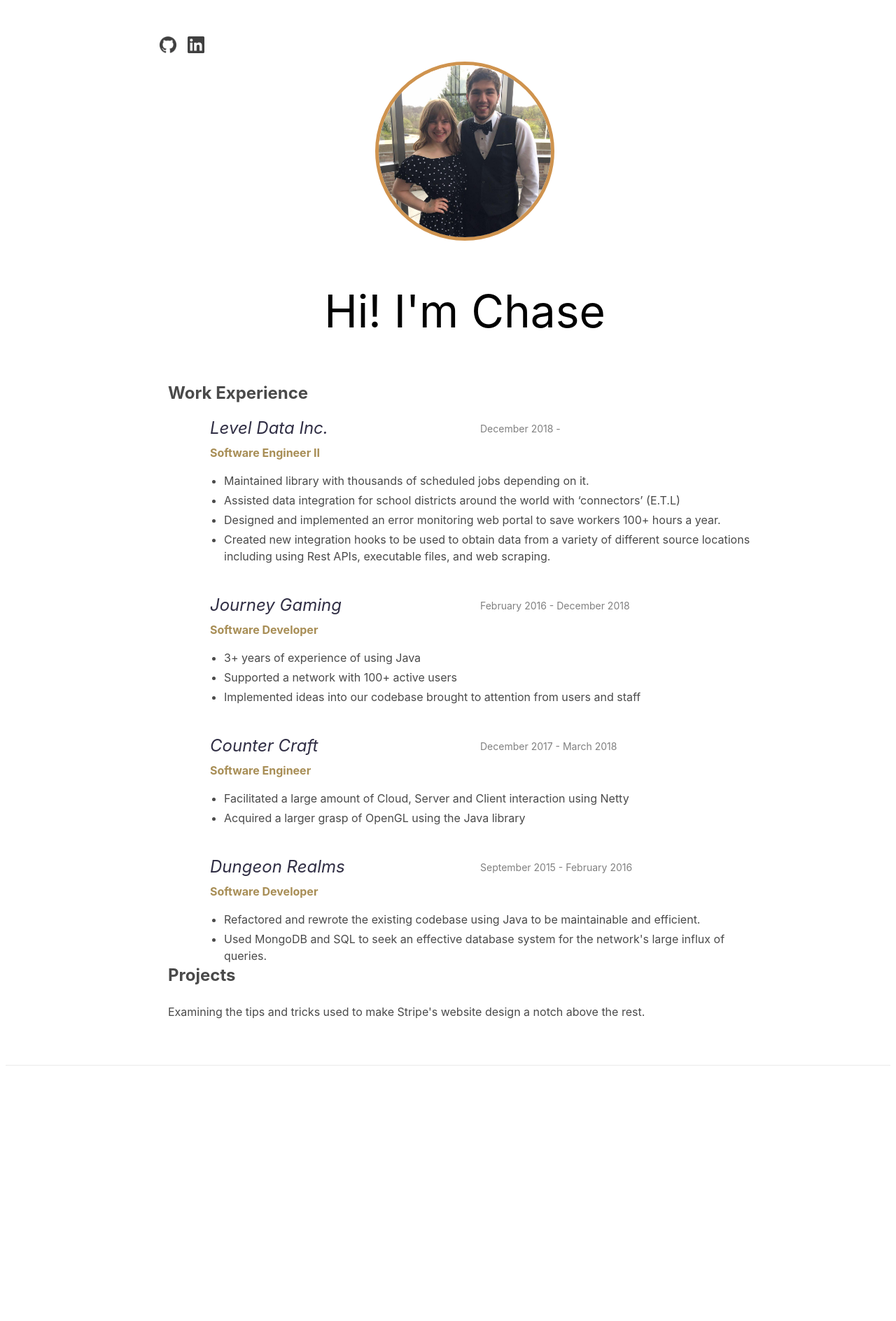
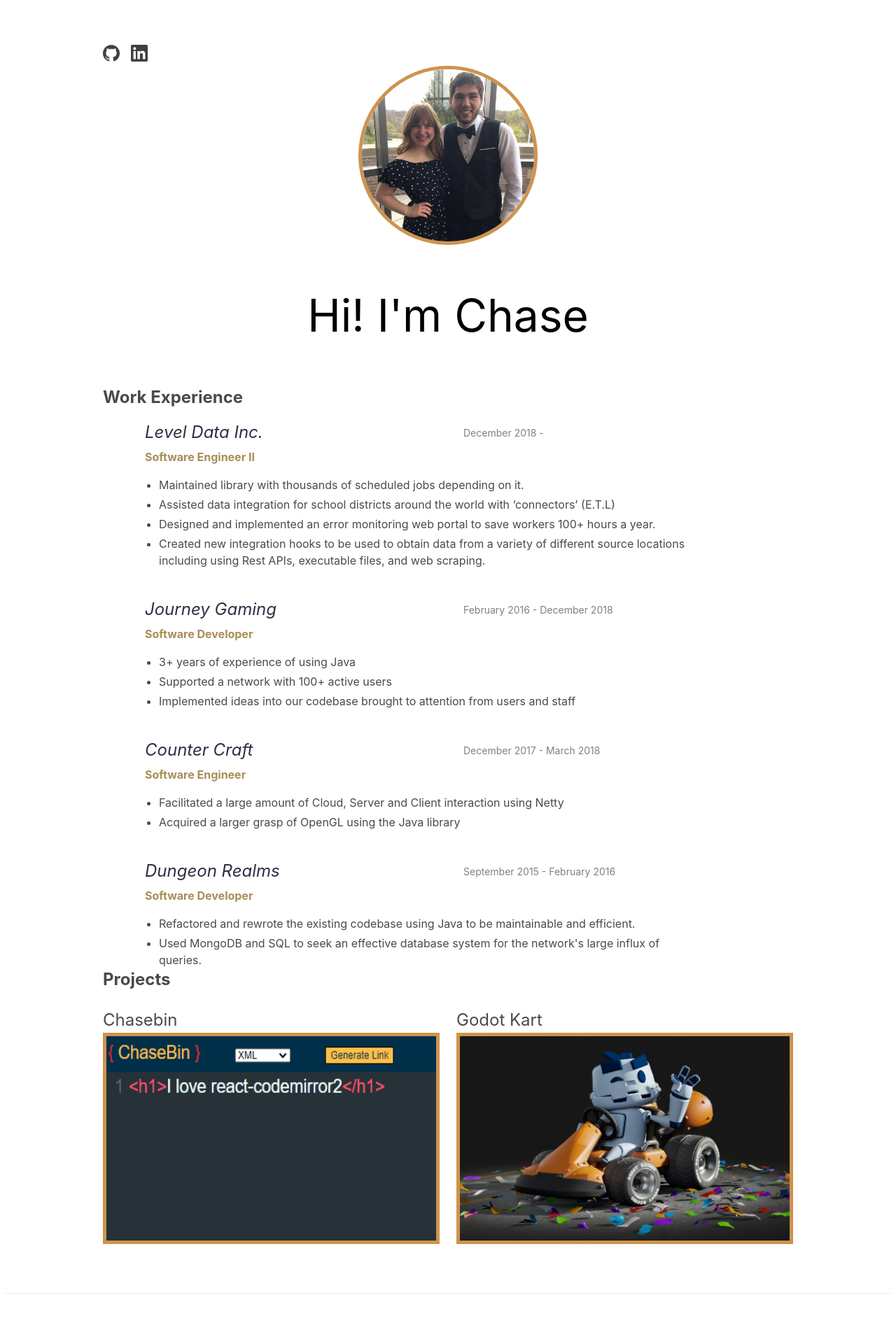
Before and after one commit to chasem-dev/chasem.dev, a Next.js app: page / in a window 1280 px wide. Shown: the top 1888 px of the page at 70% size. Before the commit the page ends 1622 px from the top, so only its background shows below. Built offline with nearby package versions, Linux system fonts and the light colour scheme.

Commit message:
Added projects section

```diff
--- a/pages/index.js
+++ b/pages/index.js
@@ -18,25 +18,30 @@ export default function Home() {
 
 
       <main className={styles.main}>
-        <div className="columns">
-          <div style={{marginRight: '1em'}}>
+        <div className="">
+            <span>
+
             <Link href="https://github.com/Xwaffle1/">
-            <img style={{cursor: "pointer"}} onMouseOver={(_=>{
+              <img style={{cursor: "pointer", marginRight: '1em', maxWidth:'24px', display: 'inline-block'}} onMouseOver={(_=>{
                 setGithubImage("/social/github-hover.png")
               })}
               onMouseOut={(_=>{
                 setGithubImage("/social/github.png")
               })} id="social-gh" className="image is-24x24" src={githubImage} />
             </Link>
-          </div>
+            </span>
+            <span>
+
             <Link  href="https://www.linkedin.com/in/chase-myers-56a394152/">
-            <img style={{cursor: "pointer"}} onMouseOver={(_=>{
+              <img style={{cursor: "pointer", margin: 0, maxWidth:'24px', display: 'inline-block'}} onMouseOver={(_=>{
                 setLinkedInImage("/social/li-hover.png")
               })}
               onMouseOut={(_=>{
                 setLinkedInImage("/social/li.png")
               })} id="social-li" className="image is-24x24" src={linkedInImage} />
             </Link>
+            </span>
+
         </div>
 
         <figure className="image content-is-vcentered" style={{justifyContent: 'center'}}>
@@ -143,7 +148,34 @@ export default function Home() {
         </div>
 
         <h2 className={styles.sectionheader}>Projects</h2>
-        <p>Examining the tips and tricks used to make Stripe's website design a notch above the rest.</p>
+        <div className="columns is-variable is-1-mobile is-0-tablet is-3-desktop">
+            <div className="column">
+              <h3>Chasebin</h3>
+              <div className="wrapper">
+                <img className="hover" src="/project/chasebin.png" border="5px" style={{borderColor: "#cf934e", width: "481px", height: "302px"} } />
+                <Link href="https://chasebin.vercel.app/">
+                  <p className="text">
+                    Chasebin is a simple project to help boost my familiarity with NextJS and React. It is a code formatter that can generate links that are parseable client side only.
+                    The code snippet gets converted to Bytes using LZMA and then converts each byte to BASE64 and
+                    appends this to the URL, along with the selected language formatting selected.
+                  </p>
+                </Link>
+              </div>
+            </div>
+            <div className="column">
+              <h3>Godot Kart</h3>
+              <div className="wrapper">
+                <img className="hover" src="/project/godot.png" border="5px" style={{borderColor: "#cf934e", width: "481px", height: "302px"} } />
+                <Link href="https://www.godotkart.com/">
+                  <p className="text">
+                    Godot Kart is a Mario Kart inspired multiplayer Kart racing game. I built the network behind the game which includes all client interpolation,
+                    a master game server browser, and the game servers.
+                  </p>
+                </Link>
+              </div>
+            </div>
+        </div>
+
       </main>
 
       <footer className={styles.footer}>
--- a/styles/Home.module.css
+++ b/styles/Home.module.css
@@ -5,17 +5,20 @@
   flex-direction: column;
   justify-content: center;
   align-items: center;
+  min-width: 400px;
 }
 
 .main {
-  padding: 4em;
-  margin-left: 3em;
+  padding: 1em;
+  margin: 3em;
   flex: 1;
   display: flex;
   flex-direction: column;
   justify-content: left;
   align-items: left;
   color: #4a4a4a;
+  min-width: 400px;
+
 }
 
 
--- a/styles/globals.css
+++ b/styles/globals.css
@@ -69,3 +69,37 @@ h5{
 .job-date {
   color: gray;
 }
+
+.wrapper{
+  position:relative;
+  cursor: pointer;
+}
+
+.wrapper:hover{
+  border: 5px;
+  border-style: solid;
+  border-color: rgb(168, 142, 86);
+}
+
+.wrapper .text {
+  position: absolute;
+  top: 0px;
+  left: 0px;
+  visibility: hidden;
+  font-size: 24px;
+  color: black;
+}
+.wrapper:hover .text {
+  visibility: visible;
+  border: 5px;
+}
+.wrapper:hover img{
+  visibility: hidden;
+}
+
+.social {
+  cursor: 'pointer';
+  margin: 0px;
+  max-width:'24px';
+  display: 'inline-block' !important;
+}
```
Also changed, not shown: public/project/chasebin.png (added), public/project/godot.png (added). Lines whose indentation alone changed are shown as unchanged.
